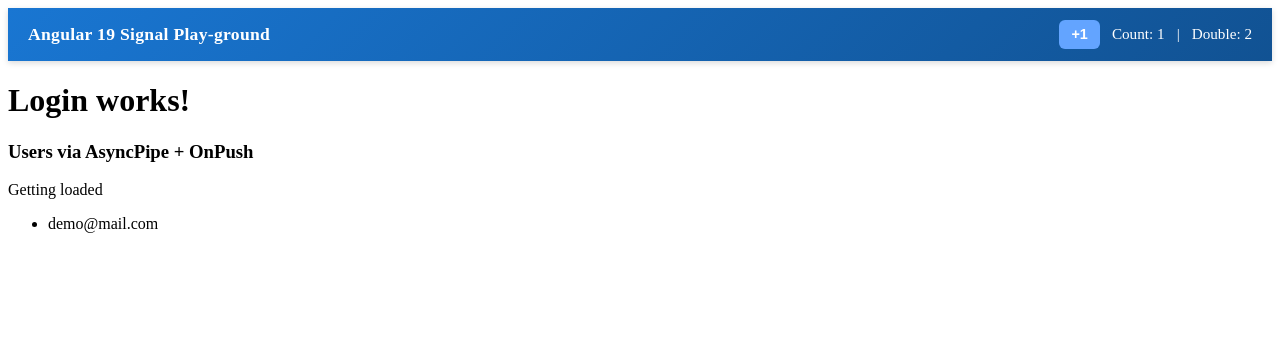
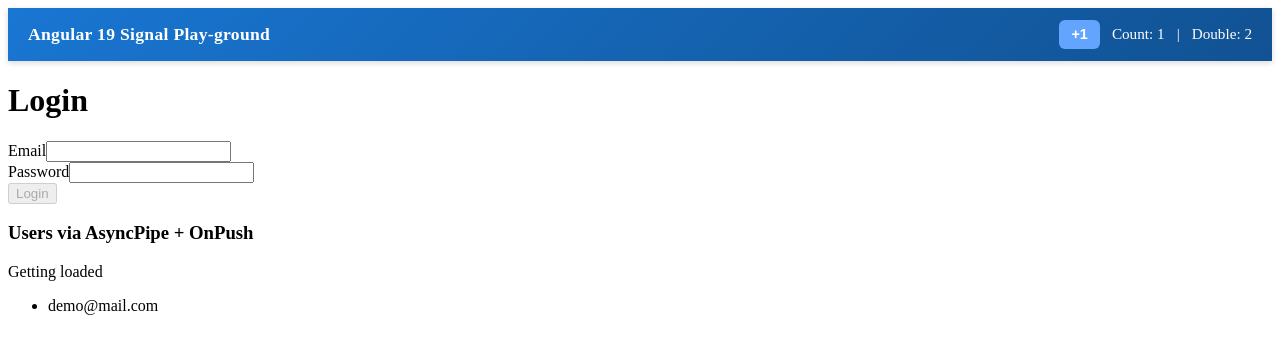
Before and after one commit to Div-404/ng19-workshop, an Angular app: page /login in a window 1280 px wide. Shown: the top 354 px of the page. Built offline with nearby package versions, Linux system fonts and the light colour scheme; data requests are answered from the project's data file.

Commit message:
feat: login page as input and output

```diff
--- /dev/null
+++ b/src/app/features/login-form/login-form.html
@@ -0,0 +1,11 @@
+<form class="formClass" [formGroup]="form" (ngSubmit)="onSubmit()">
+    <div    class="emailclass">
+        <label> Email</label>
+        <input type="email" formControlName="email"/>
+    </div>
+    <div class="passClass">
+        <label>Password</label>
+        <input type="password" formControlName="password"/>
+    </div>
+    <button type="submit" [disabled]="disabled||form.invalid">Login</button>
+</form>
--- /dev/null
+++ b/src/app/features/login-form/login-form.ts
@@ -0,0 +1,49 @@
+import { Component, computed, EventEmitter, Input, Output } from '@angular/core';
+import { toSignal } from '@angular/core/rxjs-interop';
+import { FormGroup, FormBuilder, Validators, FormsModule, ReactiveFormsModule } from '@angular/forms';
+import { CommonModule } from '@angular/common';
+
+@Component({
+  selector: 'app-login-form',
+  imports: [CommonModule,ReactiveFormsModule,FormsModule],
+  templateUrl: './login-form.html',
+  styleUrl: './login-form.scss',
+})
+export class LoginForm {
+  form!:FormGroup;
+  @Input() disabled = false;
+  @Output() submitForm = new EventEmitter<any>;
+  constructor(
+    private fb:FormBuilder
+  ) {
+  }
+
+ngOnInit(): void {
+  this.form = this.fb.group({
+          email:['',[Validators.required, Validators.email]],
+          // password: ['',
+          //   [
+          // Validators.required,
+          //   Validators.pattern(
+          // ^(?=.*[a-z])(?=.*[A-Z])
+          //   (?=.*\d)(?=.*[@$!%*?&#])[A-Za-z\d@$!%*?&#]{8,}$)]]
+          password: [
+    '',
+    [
+      Validators.required,
+      Validators.pattern(
+        /^(?=.*[a-z])(?=.*[A-Z])(?=.*\d)(?=.*[@$!%*?&#])[A-Za-z\d@$!%*?&#]{8,}$/
+      )
+    ]
+  ]
+  })
+}
+
+onSubmit(){
+  if(this.form.valid){
+    this.submitForm.emit(this.form.value)
+  }
+}
+
+
+}
--- a/src/app/features/login/login.html
+++ b/src/app/features/login/login.html
@@ -6,7 +6,12 @@
   </ul>
 </section> -->
 
-<h1>Login works!</h1>
+<h1>Login</h1>
+
+<app-login-form
+  [disabled]="false"
+  (submitForm)="onLogin($event)">
+</app-login-form>
 
 <section>
   <h3>Users via AsyncPipe + OnPush</h3>
--- a/src/app/features/login/login.ts
+++ b/src/app/features/login/login.ts
@@ -4,11 +4,12 @@ import { User } from '../../shared/models/user';
 import { Observable, Subscription } from 'rxjs';
 import { CommonModule } from '@angular/common';
 import { toSignal } from '@angular/core/rxjs-interop';
+import { LoginForm } from '../login-form/login-form';
 
 @Component({
   selector: 'app-login',
   standalone: true,
-  imports:[CommonModule, ],
+  imports:[CommonModule, LoginForm],
   templateUrl: './login.html',
   styleUrls: ['./login.scss'],
   changeDetection: ChangeDetectionStrategy.OnPush
@@ -40,7 +41,12 @@ ngOnInit(): void {
 //   this.loading = computed(()=> this.users.length == 0)
 }
 
+onLogin(payload: any): void {
+    console.log('[LoginPage] payload', payload);
+    // TODO: authenticate in next segments
+  }
   // ngOnDestroy(): void {
   //   this.sub.unsubscribe();
   // }
+
 }
```
Also changed, not shown: src/app/features/login-form/login-form.scss (added), 1 other file (tests, documents, lock files or other folders).
